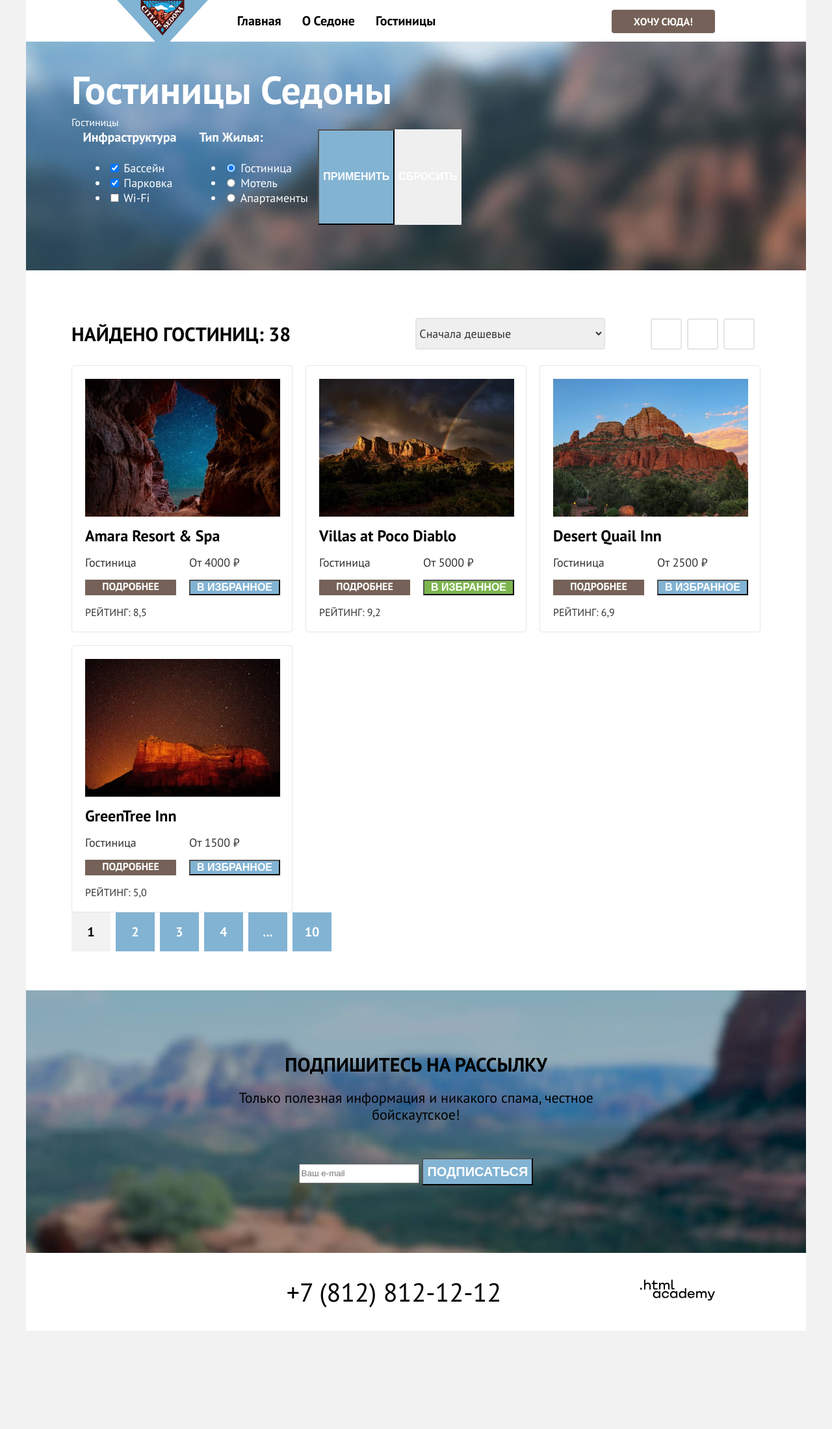
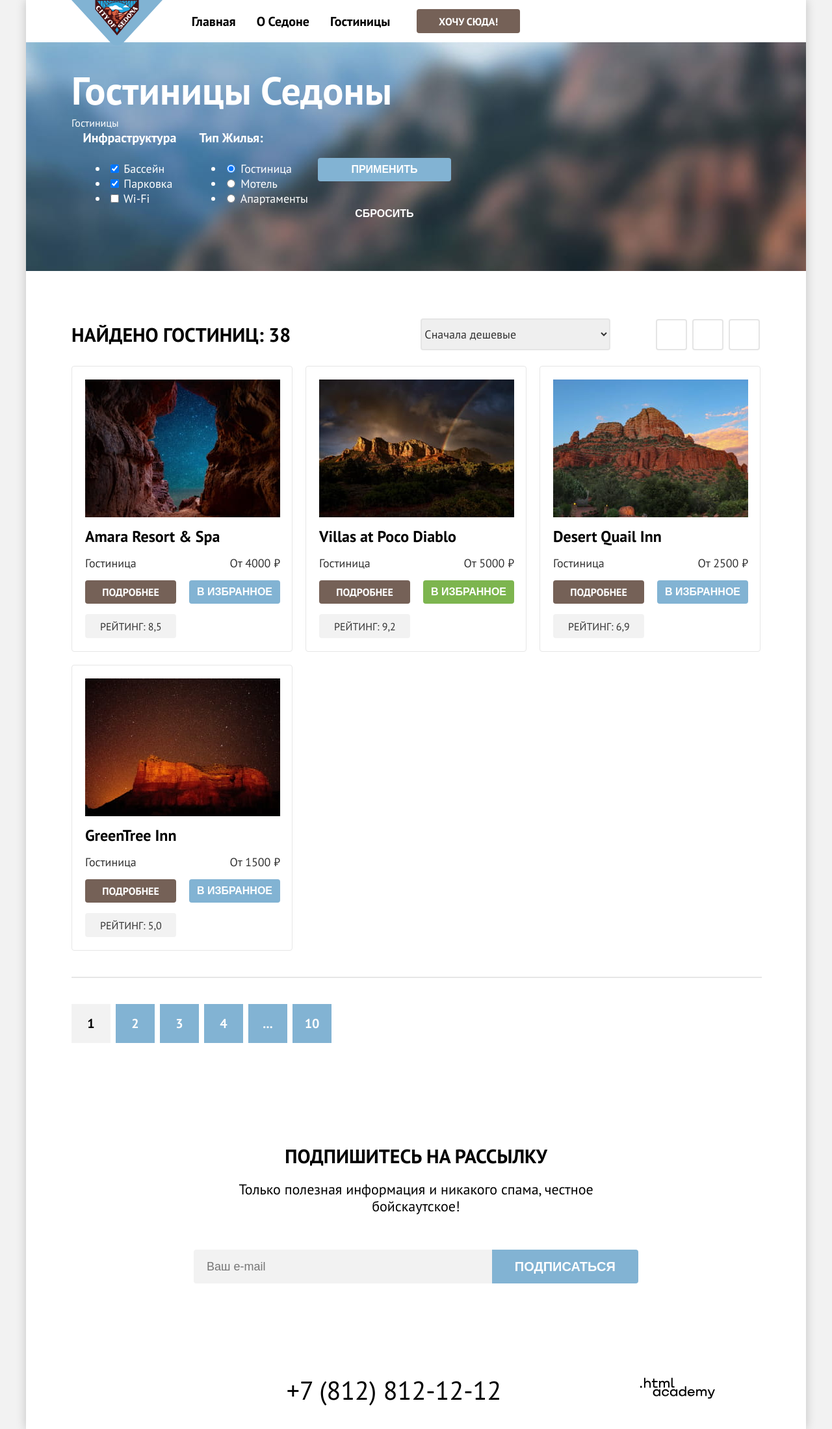
Before and after one commit to htmlacademy-htmlcss/2011845-sedona-35, a plain HTML site: page hotels.html in a window 1280 px wide. Shown: the whole page at 65% size. Before the commit the page ends 2048 px from the top, so only its background shows below. Drawn offline with Linux system fonts and the light colour scheme.

Commit message:
мелкие сетки на гридах для подходящих компонентов

```diff
--- a/hotels.html
+++ b/hotels.html
@@ -33,12 +33,12 @@
               <button class="button-search visually-hidden" type="button">Поиск</button>
             </li>
             <li class="page-item">
-              <a class="page-link" href="#">
+              <a class="page-link">
                 <span class="visually-hidden">Избранное</span>
               </a>
             </li>
-            <li class="page-item">
-              <a class="page-link-hotels" href="#">Хочу сюда!</a>
+            <li class="page-item button-hotels">
+              <a class="page-link-hotels">Хочу сюда!</a>
             </li>
           </ul>
         </div>
@@ -54,7 +54,7 @@
                 </a>
               </li>
               <li class="breadcrumbs-item">
-                  <a class="breadcrumbs-link" href="#">Гостиницы</a>
+                <a class="breadcrumbs-link">Гостиницы</a>
               </li>
             </ul>
           </header>
@@ -108,8 +108,10 @@
                   </li>
                 </ul>
               </fieldset>
-                <button class="button-submit-filter" type="submit">Применить</button>
-                <button class="button-reset-filer" type="reset">Сбросить</button>
+              <div class="button-container">
+                <button class="button-submit" type="submit">Применить</button>
+                <button class="button-reset" type="reset">Сбросить</button>
+              </div>
             </form>
           </section>
         </div>
@@ -122,13 +124,13 @@
               <option value="expensive">Сначала дорогие</option>
               <option value="popular">Сначала популярные</option>
             </select>
-              <a class="button-view-display" href="#">
+            <a class="button-view-display">
               <span class="visually-hidden">Показать таблицей</span>
             </a>
-              <a class="button-view-display" href="#">
+            <a class="button-view-display">
               <span class="visually-hidden">Показать карточки</span>
             </a>
-              <a class="button-view-display" href="#">
+            <a class="button-view-display">
               <span class="visually-hidden">Показать списком</span>
             </a>
           </section>
@@ -136,14 +138,14 @@
             <ul class="hotels-list">
               <li class="hotels-card">
                 <a class="hotels-card-link" href="hotels.html">
-                    <img class="hotels-card-image" src="images/hotels/hotel-amara-resort-spa.jpg" width="300"
-                      height="212" alt="Вид из отеля Amara Resort & Spa">
+                  <img class="hotels-card-image" src="images/hotels/hotel-amara-resort-spa.jpg" width="300" height="212"
+                    alt="Вид из отеля Amara Resort & Spa">
                 </a>
                 <h3 class="hotels-card-title">Amara Resort & Spa</h3>
                 <p class="hotels-card-type">Гостиница</p>
                 <p class="hotels-card-price">От 4000 ₽</p>
-                  <a class="hotels-button-by" href="#">подробнее</a>
-                  <button class="hotels-button-favourites" type="button">в избранное</button>
+                <a class="button-by">подробнее</a>
+                <button class="button-favourites" type="button">в избранное</button>
                 <p class="hotels-card-rating">Рейтинг: 8,5</p>
               </li>
               <li class="hotels-card">
@@ -154,20 +156,20 @@
                 <h3 class="hotels-card-title">Villas at Poco Diablo</h3>
                 <p class="hotels-card-type">Гостиница</p>
                 <p class="hotels-card-price">От 5000 ₽</p>
-                  <a class="hotels-button-by" href="#">подробнее</a>
-                  <button class="hotels-favourites-current" type="button">в избранное</button>
+                <a class="button-by">подробнее</a>
+                <button class="button-favourites favourites-current" type="button">в избранное</button>
                 <p class="hotels-card-rating">Рейтинг: 9,2</p>
               </li>
               <li class="hotels-card">
                 <a class="hotels-card-link" href="hotels.html">
-                    <img class="hotels-card-image" src="images/hotels/hotel-desert-quail-inn.jpg" width="300"
-                      height="212" alt="Вид из отеля Desert Quail Inn">
+                  <img class="hotels-card-image" src="images/hotels/hotel-desert-quail-inn.jpg" width="300" height="212"
+                    alt="Вид из отеля Desert Quail Inn">
                 </a>
                 <h3 class="hotels-card-title">Desert Quail Inn</h3>
                 <p class="hotels-card-type">Гостиница</p>
                 <p class="hotels-card-price">От 2500 ₽</p>
-                  <a class="hotels-button-by" href="#">подробнее</a>
-                  <button class="hotels-button-favourites" type="button">в избранное</button>
+                <a class="button-by">подробнее</a>
+                <button class="button-favourites" type="button">в избранное</button>
                 <p class="hotels-card-rating">Рейтинг: 6,9</p>
               </li>
               <li class="hotels-card">
@@ -178,39 +180,40 @@
                 <h3 class="hotels-card-title">GreenTree Inn</h3>
                 <p class="hotels-card-type">Гостиница</p>
                 <p class="hotels-card-price">От 1500 ₽</p>
-                  <a class="hotels-button-by" href="#">подробнее</a>
-                  <button class="hotels-button-favourites" type="button">в избранное</button>
+                <a class="button-by">подробнее</a>
+                <button class="button-favourites" type="button">в избранное</button>
                 <p class="hotels-card-rating">Рейтинг: 5,0</p>
               </li>
             </ul>
+            <hr class="line-hotels">
             <ul class="pagination">
               <li class="pagination-item">
                 <a class="pagination-link pagination-link-current">1</a>
               </li>
               <li class="pagination-item">
-                  <a class="pagination-link" href="#">2</a>
+                <a class="pagination-link">2</a>
               </li>
               <li class="pagination-item">
-                  <a class="pagination-link" href="#">3</a>
+                <a class="pagination-link">3</a>
               </li>
               <li class="pagination-item">
-                  <a class="pagination-link" href="#">4</a>
+                <a class="pagination-link">4</a>
               </li>
               <li class="pagination-item">
-                  <a class="pagination-link" href="#">...</a>
+                <a class="pagination-link">...</a>
               </li>
               <li class="pagination-item">
-                  <a class="pagination-link" href="#">10</a>
+                <a class="pagination-link">10</a>
               </li>
             </ul>
           </section>
         </div>
-          <section class="mailing mailing-hotels">
+        <section class="mailing-hotels">
           <h2 class="mailing-title">Подпишитесь на рассылку</h2>
           <p class="mailing-description">Только полезная информация и никакого спама, честное бойскаутское!</p>
           <form class="newsletter-form" action="https://echo.htmlacademy.ru/" method="post">
             <label class="visually-hidden" for="newsletter-email">Введите Email</label>
-              <input class="email" placeholder="Ваш e-mail" type="email" name="newsletter-email" id="newsletter-email"
+            <input class="email email-hotels" placeholder="Ваш e-mail" type="email" name="newsletter-email" id="newsletter-email"
               required>
             <button class="button newsletter-button" type="submit">Подписаться</button>
           </form>
--- a/styles/styles.css
+++ b/styles/styles.css
@@ -19,8 +19,6 @@ html {
 }
 
 body {
-  display: flex;
-  flex-direction: column;
   min-height: 100%;
   margin: 0;
   font-family: 'PT Sans', sans-serif;
@@ -29,14 +27,15 @@ body {
   line-height: 21px;
   color: #000000;
   background-color: #F2F2F2;
-
 }
 
 .container {
-
+  display: flex;
+  flex-direction: column;
   margin: 0 auto;
   width: 1200px;
   background-color: #FFFFFF;
+  box-shadow: 0 0 15px rgba(0, 0, 0, 0.2);
 }
 
 .visually-hidden {
@@ -56,20 +55,17 @@ body {
 .navigation {
   display: flex;
   justify-content: flex-start;
-  margin-left: 70px;
 }
 
 .navigation-container {
   display: flex;
-  justify-content: space-between;
   width: 1060px;
-  height: 64px;
   margin: 0 auto;
 }
 
 .sedona-logo {
-  margin-right: 28px;
-  z-index: 1;
+  position: absolute;
+
 }
 
 .navigation-list {
@@ -81,6 +77,7 @@ body {
   justify-content: center;
   align-items: center;
   flex-wrap: wrap;
+  margin-left: 168px;
 }
 
 .navigation-item {
@@ -96,6 +93,7 @@ body {
   text-decoration: none;
   color: inherit;
   padding: 20px 16px;
+
 }
 
 .page-list {
@@ -103,7 +101,6 @@ body {
   padding: 0;
   list-style-type: none;
   display: flex;
-  margin-right: 70px;
   justify-content: flex-end;
   align-items: center;
   flex-wrap: wrap;
@@ -126,16 +123,20 @@ body {
   background-color: #FFFFFF;
 }
 
+.button-hotels {
+  margin: 14px 0;
+  padding: 8px 34px;
+  background-color: #756157;
+  border-radius: 4px;
+}
+
 .page-link-hotels {
   font-weight: 700;
   font-size: 16px;
   line-height: 20px;
   color: #FFFFFF;
-  background-color: #756157;
   text-decoration: none;
   text-transform: uppercase;
-  padding: 8px 34px;
-  border-radius: 4px;
 }
 
 /*promo*/
@@ -150,12 +151,12 @@ body {
   background-position: bottom, 0;
   background-repeat: no-repeat;
   background-size: 100% 57px, 100% 485px;
-  margin-bottom: 69px;
 }
 
 .promo-image {
   display: block;
   margin: 0 auto;
+  padding: 51px 0 82px 0;
 }
 
 /*advantages*/
@@ -168,8 +169,8 @@ body {
   font-size: 30px;
   line-height: 36px;
   text-transform: uppercase;
-  margin: 0;
-  margin-bottom: 25px;
+  margin: 69px 0 25px 0;
+  padding: 0;
 }
 
 .main-text {
@@ -188,11 +189,10 @@ body {
   margin: 0;
   padding: 0;
   list-style-type: none;
+
 }
 
-.advantages-item {
-  padding: 85px 0;
-}
+
 
 .advantages-city {
   grid-column: 1 / -1;
@@ -211,16 +211,28 @@ body {
 .advantages-bridge {
   color: #FFFFFF;
   background-color: #82B3D3;
-  width: 1200px;
+}
+
+.advantages-city {
+  padding: 92px 885px 111px 85px;
+
+}
+
+.advantages-bridge {
+  padding: 92px 85px 111px 885px;
+
 }
 
 .advantages-square,
 .advantages-tourist {
   background-color: rgba(131, 179, 211, 0.12);
+  padding: 103px 85px 121px 85px;
+
 }
 
 .advantages-way {
   background-color: rgba(131, 179, 211, 0.2);
+  padding: 103px 85px 121px 85px;
 }
 
 .advantages-title {
@@ -228,8 +240,13 @@ body {
   font-size: 24px;
   line-height: 28px;
   text-transform: uppercase;
+  width: 175px;
   margin: 0 auto;
-  width: 175px;
+  padding: 0;
+}
+
+.advantages-title-bridge {
+  width: 172px;
 }
 
 .line {
@@ -246,9 +263,12 @@ body {
 }
 
 .advantages-description {
-  margin: 0 auto;
   width: 230px;
+  margin: 0;
+  padding: 0;
 }
+
+
 
 /*services-list*/
 
@@ -263,7 +283,7 @@ body {
 }
 
 .services-item {
-  padding: 85px 0;
+  padding: 80px 85px 81px 85px;
 }
 
 .services-eat {
@@ -312,6 +332,7 @@ body {
 }
 
 .option-link {
+  padding: 8px 50px;
   font-weight: 700;
   font-size: 20px;
   line-height: 36px;
@@ -319,6 +340,7 @@ body {
   text-decoration: none;
   color: #FFFFFF;
   background-color: #756157;
+  border-radius: 4px;
   ;
 }
 
@@ -335,8 +357,10 @@ body {
 }
 
 .mailing-hotels {
+  text-align: center;
   background-color: #FFFFFF;
   color: inherit;
+  padding: 96px 258px 104px 258px;
 }
 
 .mailing-title {
@@ -355,11 +379,28 @@ body {
   margin-bottom: 54px;
 }
 
+.newsletter-form {
+  display: flex;
+}
+
 .email {
+  font-weight: 400;
+  font-size: 18px;
   line-height: 24px;
+  padding: 14px 0 14px 20px;
+  width: 452px;
+  border-radius: 4px 0 0 4px;
+  border: none;
+}
+
+.email-hotels {
+  background-color: #F2F2F2;
 }
 
 .newsletter-button {
+  width: 232px;
+  border-radius: 0 4px 4px 0;
+  border: none;
   font-weight: 700;
   font-size: 20px;
   line-height: 36px;
@@ -465,8 +506,14 @@ body {
   line-height: 23px;
 }
 
-.button-submit-filter,
-.button-reset-filer {
+.button-container {
+  display: flex;
+  flex-direction: column;
+  justify-content: end;
+}
+
+.button-submit,
+.button-reset {
   font-weight: 700;
   font-size: 16px;
   line-height: 20px;
@@ -475,12 +522,18 @@ body {
   color: inherit;
 }
 
-.button-submit-filter {
+.button-submit {
   background-color: #82B3D3;
+  padding: 8px 50px;
+  border: none;
+  border-radius: 4px;
+  margin-bottom: 32px;
 }
 
-.button-reset-filer {
+.button-reset {
   border: none;
+  background-color: transparent;
+  padding: 8px 57px;
 }
 
 /*hotel-sort*/
@@ -502,7 +555,7 @@ body {
   font-size: 30px;
   line-height: 36px;
   text-transform: uppercase;
-  margin-right: 192px;
+  margin-right: 200px;
 }
 
 .button-view-display {
@@ -574,9 +627,14 @@ body {
   padding: 0;
 }
 
-.hotels-button-by,
-.hotels-button-favourites,
-.hotels-favourites-current {
+.hotels-card-price {
+  text-align: right;
+}
+
+
+.button-by,
+.button-favourites,
+.favourites-current {
   font-weight: 700;
   font-size: 16px;
   line-height: 20px;
@@ -585,18 +643,22 @@ body {
   color: #FFFFFF;
   margin: 0;
   padding: 0;
+  border-radius: 4px;
 }
 
-.hotels-button-by {
+.button-by {
   background-color: #756157;
   text-decoration: none;
+  padding: 8px 26px;
 }
 
-.hotels-button-favourites {
+.button-favourites,
+.favourites-current {
   background-color: #82B3D3;
+  border: none;
 }
 
-.hotels-favourites-current {
+.favourites-current {
   background-color: #7DB54F;
 }
 
@@ -606,7 +668,15 @@ body {
   text-transform: uppercase;
   color: #333333;
   margin: 0;
-  padding: 0;
+  padding: 9px 22px 8px 23px;
+  background-color: #F2F2F2;
+  border-radius: 4px;
+}
+
+.line-hotels {
+  border: 1px solid #E6E6E6;
+  width: 1060px;
+  margin: 40px 0;
 }
 
 /*pagination*/
@@ -631,10 +701,10 @@ body {
   text-decoration: none;
   display: block;
   box-sizing: border-box;
-  width: 60px;
+  min-width: 60px;
   height: 60px;
   text-align: center;
-  padding: 12px 0;
+  padding: 12px 12px;
   color: #FFFFFF;
 }
 
```
Also changed, not shown: index.html (+4 -4 lines). Lines whose indentation alone changed are shown as unchanged.
